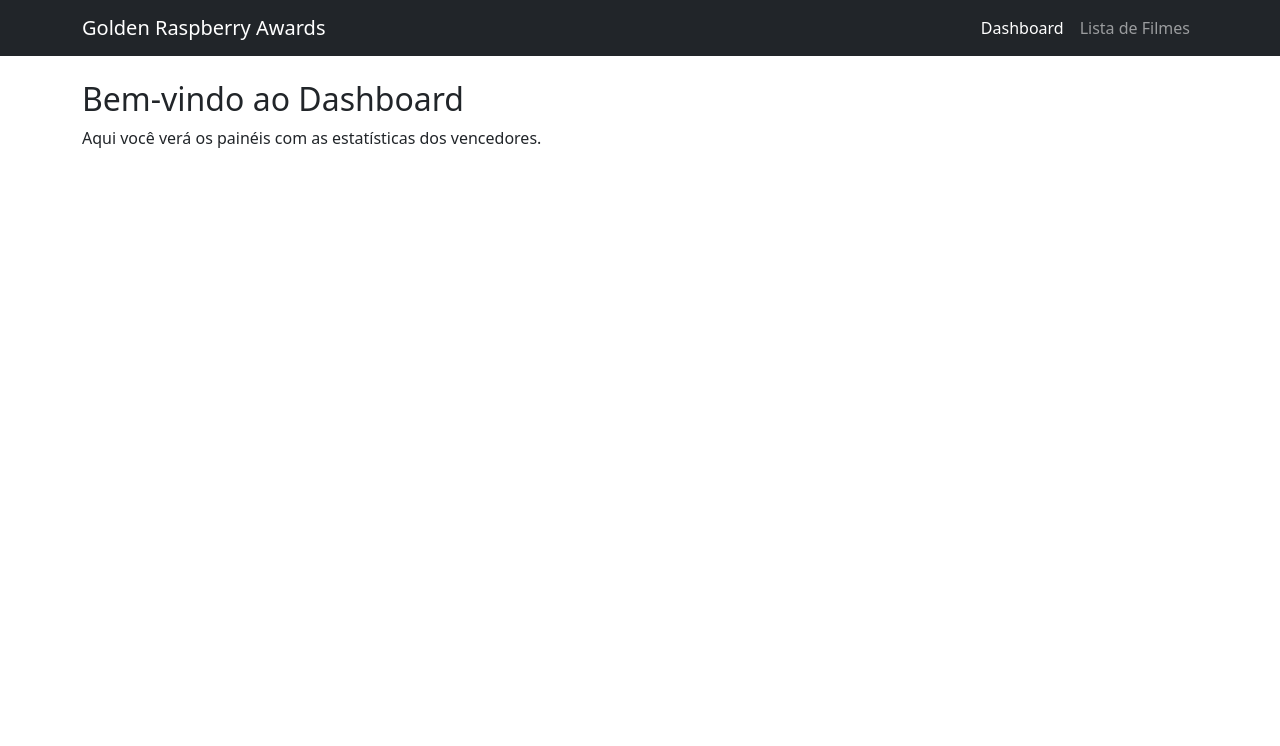
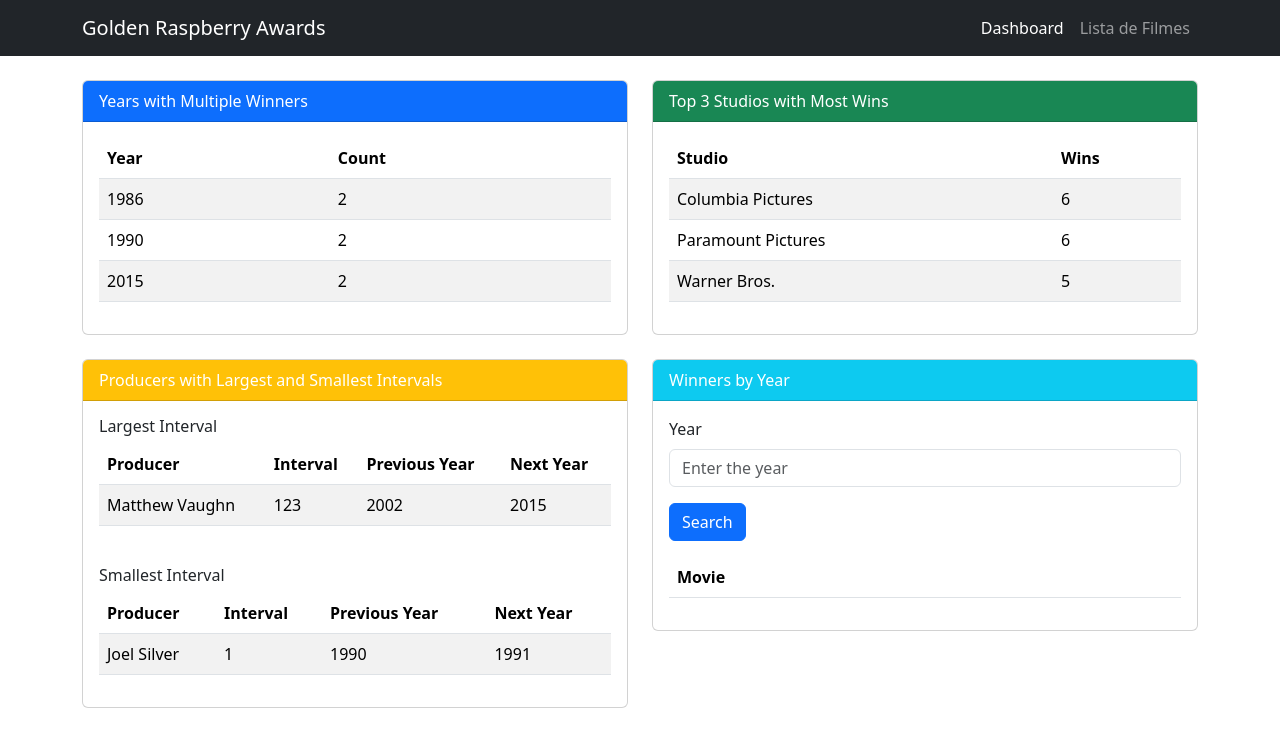
Before and after one commit to brgomesz/projeto-front, an Angular app: page /dashboard in a window 1280 px wide. Shown: the top 746 px of the page. Built offline with nearby package versions, Linux system fonts and the light colour scheme.

Commit message:
Configurando o dashboard.module.ts

```diff
--- a/src/app/views/dashboard/dashboard.component.html
+++ b/src/app/views/dashboard/dashboard.component.html
@@ -1,4 +1,138 @@
 <div class="container mt-4">
-    <h2>Bem-vindo ao Dashboard</h2>
-    <p>Aqui você verá os painéis com as estatísticas dos vencedores.</p>
+  <div class="row">
+    <div class="col-lg-6 mb-4">
+      <div class="card">
+        <div class="card-header bg-primary text-white">
+          Years with Multiple Winners
+        </div>
+        <div class="card-body">
+          <table class="table table-striped">
+            <thead>
+              <tr>
+                <th>Year</th>
+                <th>Count</th>
+              </tr>
+            </thead>
+            <tbody>
+              <tr *ngFor="let year of yearsWithMultipleWinners">
+                <td>{{ year.year }}</td>
+                <td>{{ year.count }}</td>
+              </tr>
+            </tbody>
+          </table>
+        </div>
+      </div>
+    </div>
+
+    <div class="col-lg-6 mb-4">
+      <div class="card">
+        <div class="card-header bg-success text-white">
+          Top 3 Studios with Most Wins
+        </div>
+        <div class="card-body">
+          <table class="table table-striped">
+            <thead>
+              <tr>
+                <th>Studio</th>
+                <th>Wins</th>
+              </tr>
+            </thead>
+            <tbody>
+              <tr *ngFor="let studio of topStudios">
+                <td>{{ studio.studio }}</td>
+                <td>{{ studio.wins }}</td>
+              </tr>
+            </tbody>
+          </table>
+        </div>
+      </div>
+    </div>
+
+    <div class="col-lg-6 mb-4">
+      <div class="card">
+        <div class="card-header bg-warning text-white">
+          Producers with Largest and Smallest Intervals
+        </div>
+        <div class="card-body">
+          <div class="row">
+            <div class="col-md-12 mb-4">
+              <h6>Largest Interval</h6>
+              <table class="table table-striped">
+                <thead>
+                  <tr>
+                    <th>Producer</th>
+                    <th>Interval</th>
+                    <th>Previous Year</th>
+                    <th>Next Year</th>
+                  </tr>
+                </thead>
+                <tbody>
+                  <tr>
+                    <td>{{ producerIntervals.largest.producer }}</td>
+                    <td>{{ producerIntervals.largest.interval }}</td>
+                    <td>{{ producerIntervals.largest.previousYear }}</td>
+                    <td>{{ producerIntervals.largest.nextYear }}</td>
+                  </tr>
+                </tbody>
+              </table>
+            </div>
+            <div class="col-md-12">
+              <h6>Smallest Interval</h6>
+              <table class="table table-striped">
+                <thead>
+                  <tr>
+                    <th>Producer</th>
+                    <th>Interval</th>
+                    <th>Previous Year</th>
+                    <th>Next Year</th>
+                  </tr>
+                </thead>
+                <tbody>
+                  <tr>
+                    <td>{{ producerIntervals.smallest.producer }}</td>
+                    <td>{{ producerIntervals.smallest.interval }}</td>
+                    <td>{{ producerIntervals.smallest.previousYear }}</td>
+                    <td>{{ producerIntervals.smallest.nextYear }}</td>
+                  </tr>
+                </tbody>
+              </table>
+            </div>
+          </div>
+        </div>
+      </div>
+    </div>
+
+    <div class="col-lg-6 mb-4">
+      <div class="card">
+        <div class="card-header bg-info text-white">Winners by Year</div>
+        <div class="card-body">
+          <form (submit)="searchWinners()">
+            <div class="mb-3">
+              <label for="yearInput" class="form-label">Year</label>
+              <input
+                type="number"
+                class="form-control"
+                id="yearInput"
+                [value]="searchYear"
+                placeholder="Enter the year"
+              />
+            </div>
+            <button type="submit" class="btn btn-primary">Search</button>
+          </form>
+          <table class="table table-striped mt-3">
+            <thead>
+              <tr>
+                <th>Movie</th>
+              </tr>
+            </thead>
+            <tbody>
+              <tr *ngFor="let winner of winnersByYear">
+                <td>{{ winner.movie }}</td>
+              </tr>
+            </tbody>
+          </table>
+        </div>
+      </div>
+    </div>
   </div>
+</div>
--- a/src/app/views/dashboard/dashboard.component.ts
+++ b/src/app/views/dashboard/dashboard.component.ts
@@ -3,8 +3,42 @@ import { Component } from '@angular/core';
 @Component({
   selector: 'app-dashboard',
   templateUrl: './dashboard.component.html',
-  styleUrl: './dashboard.component.scss'
+  styleUrls: ['./dashboard.component.scss'],
 })
 export class DashboardComponent {
+  yearsWithMultipleWinners = [
+    { year: 1986, count: 2 },
+    { year: 1990, count: 2 },
+    { year: 2015, count: 2 }
+  ];
 
+  topStudios = [
+    { studio: 'Columbia Pictures', wins: 6 },
+    { studio: 'Paramount Pictures', wins: 6 },
+    { studio: 'Warner Bros.', wins: 5 }
+  ];
+
+  producerIntervals = {
+    largest: { producer: 'Matthew Vaughn', interval: 123, previousYear: 2002, nextYear: 2015 },
+    smallest: { producer: 'Joel Silver', interval: 1, previousYear: 1990, nextYear: 1991 }
+  };
+
+  winnersByYear: { movie: string }[] = [];
+  searchYear: string | null = null;
+
+  searchWinners() {
+    if (this.searchYear) {
+      this.winnersByYear = [
+        { movie: 'Example Movie 1' },
+        { movie: 'Example Movie 2' }
+      ];
+    } else {
+      this.winnersByYear = [];
+    }
+  }
+  getYearsWithMultipleWinners(): string {
+    return this.yearsWithMultipleWinners
+      .map((year) => `<tr><td>${year.year}</td><td>${year.count}</td></tr>`)
+      .join('');
+  }
 }
--- /dev/null
+++ b/src/app/views/dashboard/dashboard.module.ts
@@ -0,0 +1,12 @@
+import { NgModule, NO_ERRORS_SCHEMA } from '@angular/core';
+import { CommonModule } from '@angular/common';
+import { DashboardComponent } from './dashboard.component';
+import { FormsModule } from '@angular/forms';
+
+@NgModule({
+  declarations: [DashboardComponent],
+  imports: [CommonModule, FormsModule],
+  exports: [DashboardComponent],
+  schemas: [NO_ERRORS_SCHEMA],
+})
+export class DashboardModule {}
--- a/src/main.ts
+++ b/src/main.ts
@@ -1,6 +1,14 @@
 import { bootstrapApplication } from '@angular/platform-browser';
-import { appConfig } from './app/app.config';
+import { provideRouter } from '@angular/router';
+import { importProvidersFrom } from '@angular/core';
+import { FormsModule } from '@angular/forms';
 import { AppComponent } from './app/app.component';
+import { routes } from './app/app.routes';
+import { DashboardModule } from './app/views/dashboard/dashboard.module';
 
-bootstrapApplication(AppComponent, appConfig)
-  .catch((err) => console.error(err));
+bootstrapApplication(AppComponent, {
+  providers: [
+    provideRouter(routes),
+    importProvidersFrom(FormsModule, DashboardModule)
+  ]
+}).catch(err => console.error(err));
```
Also changed, not shown: src/app/app.module.ts (+6 -3 lines), src/app/views/dashboard/dashboard.component.scss (line endings or trailing spaces).
